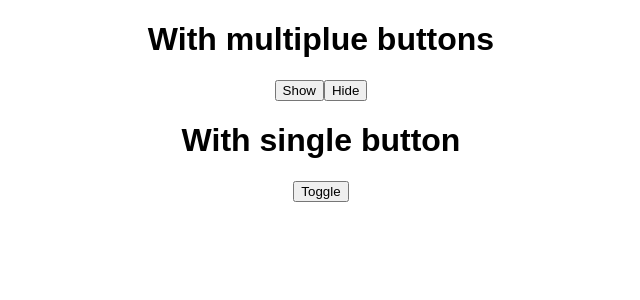
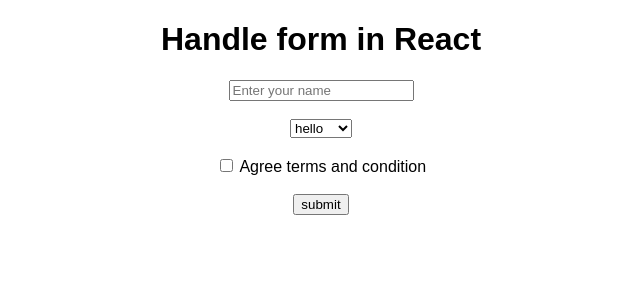
Before and after one commit to yash-jivani/Learn-React-CS, a React (Create React App) app: page / in a window 1280 px wide. Shown: the top 300 px of the page, without its empty margins (319-959 px from the left). Built offline with nearby package versions, Linux system fonts and the light colour scheme.

Commit message:
Handle form

```diff
--- a/src/App.js
+++ b/src/App.js
@@ -2,31 +2,31 @@
 
 export default function App() {
 
-  // for multiple button | handling state
-  const [mode, setMode] = useState(true)
-  // for sinlge button | handling state
-  const [toggle, settoggle] = useState(true)
+  const [name, setname] = useState(null)
+  const [option, setOption] = useState(null)
+  const [val, setval] = useState(null)
 
+  const getData = (e) => {
+    e.preventDefault()  // auto reload stop
+    console.log(name,option,val) // print value in console
+  }
 
   return (
+
     <div className='container'>
 
-      {/* ----- WITH MULTIPLE BUTTONS ----- */}
-      {/* if mode = true thn show h1 tag else show nthg */}
-      {
-        mode?<h1>With multiplue buttons</h1>:null
-      }
-      <button onClick={()=>{setMode(true)}}>Show</button>
-      <button onClick={()=>{setMode(false)}}>Hide</button>
+      <h1>Handle form in React</h1>
+      <form onSubmit={getData}>
+        <input type="text" placeholder='Enter your name' onChange={(e)=>{setname(e.target.value)}} /> <br /><br />
+        <select onChange={(e)=>{setOption(e.target.value)}}>
+          <option>hello</option>
+          <option>Marvel</option>
+          <option>DC</option>
+        </select><br /><br />
+        <input type="checkbox" onChange={(e)=>{setval(e.target.checked)}} /> <span>Agree terms and condition</span><br /><br />
+        <button type="submit">submit</button>
 
-      {/* WITH SINGLE BUTTON */}
-      <br />
-
-      {/* ----- WITH SINGLE BUTTON ----- */}
-      {
-        toggle?<h1>With single button</h1>:null
-      }
-      <button onClick={()=>{settoggle(!toggle)}}>Toggle</button>
+      </form>
 
     </div>
   )
```
